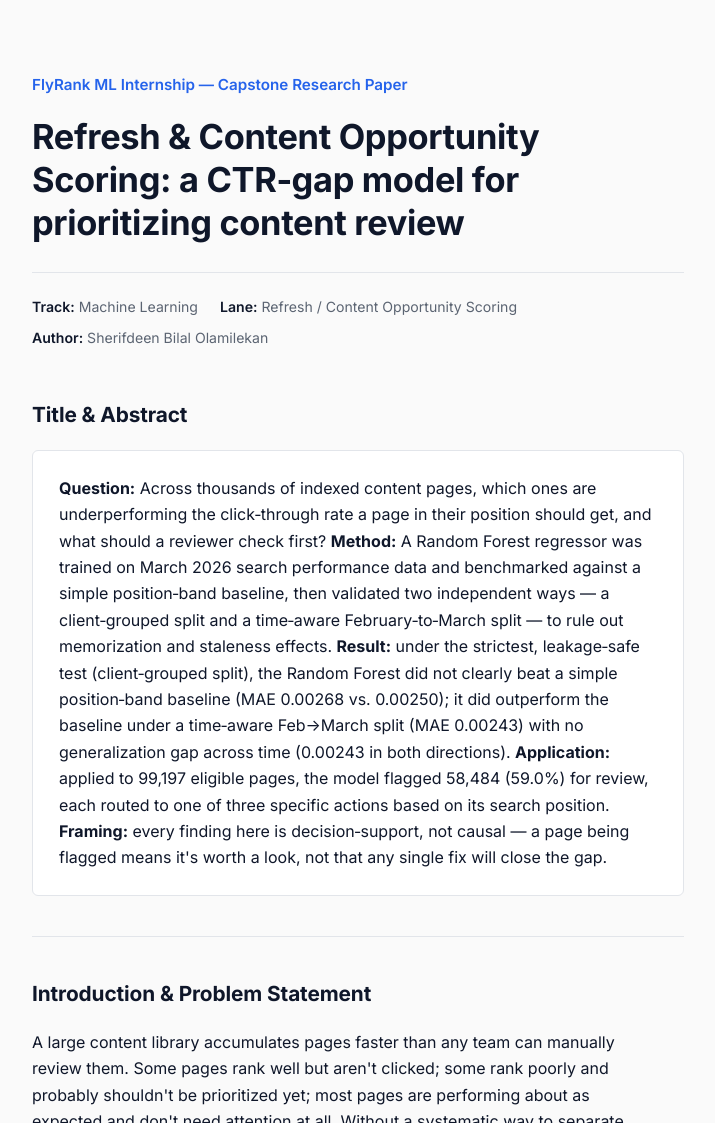
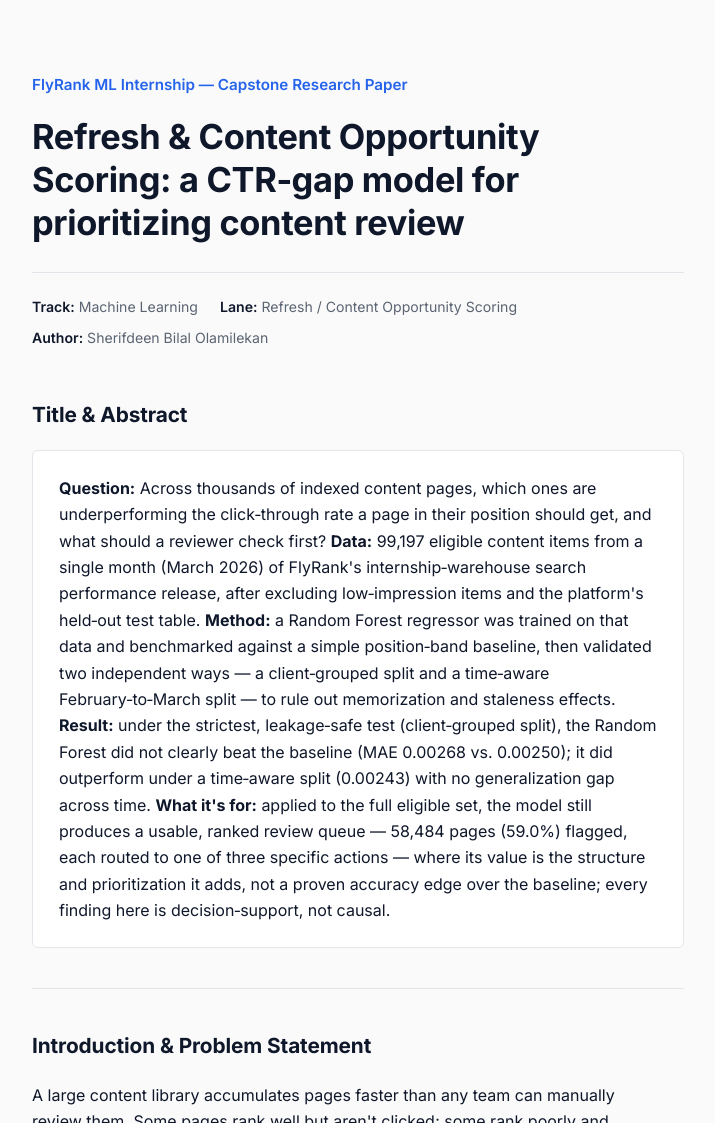
Before and after one commit to bilalsherifdeen1-ux/My-FlyRank-AI-project, a plain HTML site: page docs/index.html in a window 1280 px wide. Shown: the top 1123 px of the page, without its empty margins (282-997 px from the left). Drawn offline with Linux system fonts and the light colour scheme.

Commit message:
Update index.html

```diff
--- a/docs/index.html
+++ b/docs/index.html
@@ -139,10 +139,10 @@
   <h2>Title &amp; Abstract</h2>
   <div class="abstract">
     <p><strong>Question:</strong> Across thousands of indexed content pages, which ones are underperforming the click‑through rate a page in their position should get, and what should a reviewer check first?
-    <strong>Method:</strong> A Random Forest regressor was trained on March 2026 search performance data and benchmarked against a simple position‑band baseline, then validated two independent ways — a client‑grouped split and a time‑aware February‑to‑March split — to rule out memorization and staleness effects.
-    <strong>Result:</strong> under the strictest, leakage‑safe test (client‑grouped split), the Random Forest did not clearly beat a simple position‑band baseline (MAE 0.00268 vs. 0.00250); it did outperform the baseline under a time‑aware Feb→March split (MAE 0.00243) with no generalization gap across time (0.00243 in both directions).
-    <strong>Application:</strong> applied to 99,197 eligible pages, the model flagged 58,484 (59.0%) for review, each routed to one of three specific actions based on its search position.
-    <strong>Framing:</strong> every finding here is decision‑support, not causal — a page being flagged means it's worth a look, not that any single fix will close the gap.</p>
+    <strong>Data:</strong> 99,197 eligible content items from a single month (March 2026) of FlyRank's internship‑warehouse search performance release, after excluding low‑impression items and the platform's held‑out test table.
+    <strong>Method:</strong> a Random Forest regressor was trained on that data and benchmarked against a simple position‑band baseline, then validated two independent ways — a client‑grouped split and a time‑aware February‑to‑March split — to rule out memorization and staleness effects.
+    <strong>Result:</strong> under the strictest, leakage‑safe test (client‑grouped split), the Random Forest did not clearly beat the baseline (MAE 0.00268 vs. 0.00250); it did outperform under a time‑aware split (0.00243) with no generalization gap across time.
+    <strong>What it's for:</strong> applied to the full eligible set, the model still produces a usable, ranked review queue — 58,484 pages (59.0%) flagged, each routed to one of three specific actions — where its value is the structure and prioritization it adds, not a proven accuracy edge over the baseline; every finding here is decision‑support, not causal.</p>
   </div>
 </section>
 
```
